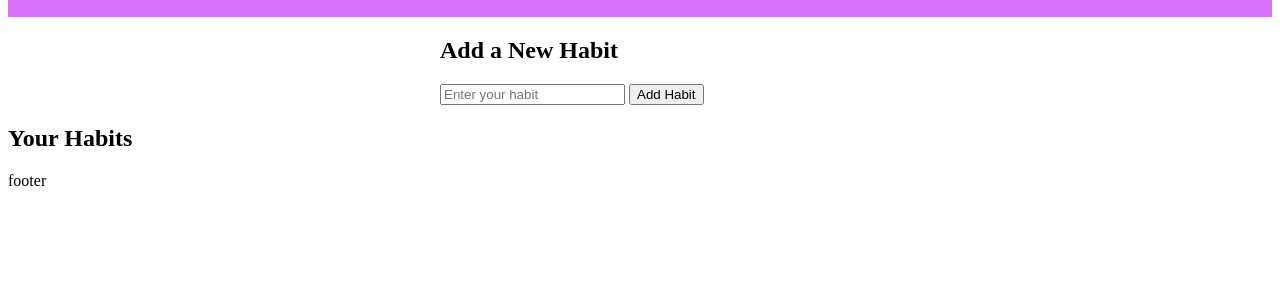
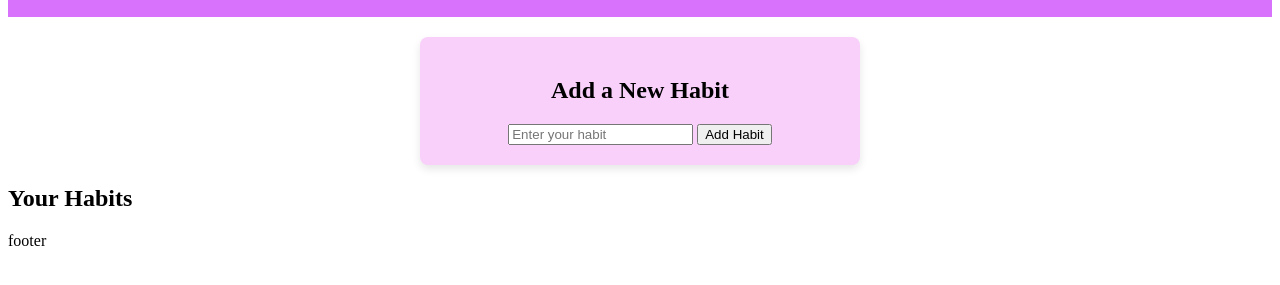
Before and after one commit to aishieee/p2-better-yourself, a plain HTML site: page index.html in a window 1280 px wide. Shown: the part 67-352 px from the top of the page. Drawn offline with Linux system fonts and the light colour scheme.

Commit message:
Style habit form container

```diff
--- a/assets/css/style.css
+++ b/assets/css/style.css
@@ -19,4 +19,9 @@ header h1 {
 #habit-form {
     max-width: 400px;
     margin: 20px auto;
+    padding: 20px;
+    background-color: #f9d0fa;
+    border-radius: 8px;
+    box-shadow: 0px 4px 8px rgba(0, 0, 0, 0.1);
+    text-align: center;
 }
```
